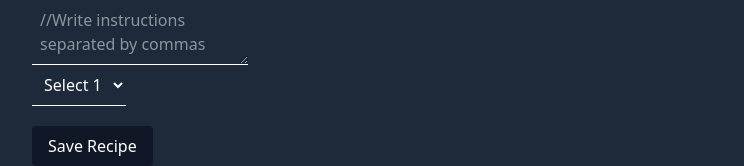
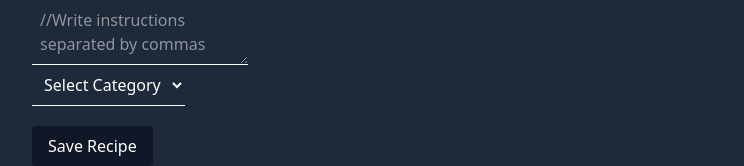
Before and after one commit to thakare18/CulinaryHub, a React (Vite) app: page /CreateRecipe in a window 1280 px wide. Shown: the part 353-519 px from the top of the page, without its empty margins (96-840 px from the left). Built offline with nearby package versions, Linux system fonts and the light colour scheme.

Commit message:
added RecipeCard component and update category options in Create page

```diff
--- /dev/null
+++ b/src/context/RecipeCard.jsx
@@ -0,0 +1,31 @@
+import React from 'react'
+import { Link } from 'react-router-dom'
+
+const RecipeCard = ({ recipe }) => {
+  const { id, image, title, chef, desc } = recipe
+
+  return (
+    <Link
+      to={`/recipes/details/${id}`}
+      className="block w-56 rounded-lg overflow-hidden shadow-lg hover:shadow-2xl transition-shadow duration-300 bg-white"
+    >
+      <div className="relative h-40 overflow-hidden rounded-t-lg">
+        <img
+          className="w-full h-full object-cover transform hover:scale-110 transition-transform duration-600"
+          src={image}
+          alt={`Recipe: ${title}`}
+        />
+      </div>
+      <div className="p-4">
+        <h2 className="text-xl font-semibold text-gray-800 truncate">{title}</h2>
+        <p className="text-sm text-orange-500 font-medium mb-2">{chef}</p>
+        <p className="text-gray-600 text-sm leading-relaxed">
+          {desc.length > 100 ? desc.slice(0, 100) + '...' : desc}
+          <span className="text-blue-600 ml-1 cursor-pointer hover:underline">more</span>
+        </p>
+      </div>
+    </Link>
+  )
+}
+
+export default RecipeCard
--- a/src/context/RecipesContext.jsx
+++ b/src/context/RecipesContext.jsx
@@ -4,6 +4,7 @@ import React, { createContext, useState } from 'react';
 export const recipesContext = createContext();
 
 const RecipesContext = ({ children }) => {
+
   const [data, setdata] = useState([]);
 
   console.log("Context data:", data);
--- a/src/pages/Create.jsx
+++ b/src/pages/Create.jsx
@@ -72,9 +72,11 @@ const Create = () => {
         className="block border-b outline-0 p-2 bg-gray-800"
         {...register("categories")}
       >
-        <option value="cat-1">Select 1</option>
-        <option value="cat-2">Select 2</option>
-        <option value="cat-3">Select 3</option>
+        <option value="">Select Category</option>
+          <option value="breakfast">Breakfast</option>
+          <option value="lunch">Lunch</option>
+          <option value="supper">Supper</option>
+          <option value="dinner">Dinner</option>
       </select>
 
       <button className="block mt-5 bg-gray-900 px-4 py-2 rounded">
```
